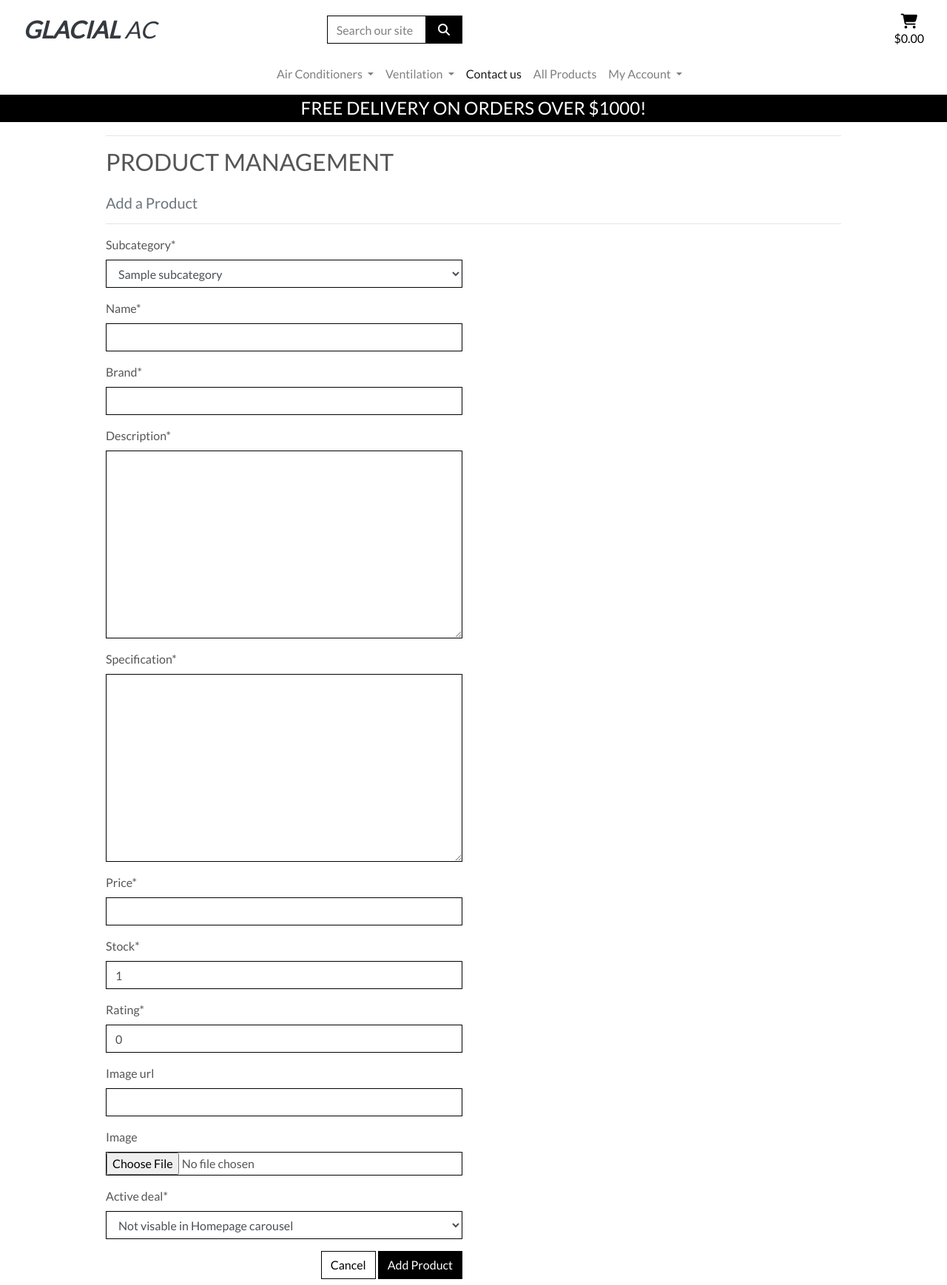
After one commit to Oile995/Project5, a Django app: page /products/add_product/ in a window 1280 px wide. The commit adds this page. Shown: the whole page at 74% size. Run offline with Django 3.2, Linux system fonts and the light colour scheme; tables that the repository leaves empty hold one stand-in row (values such as "Sample post"); some libraries are stand-ins or nearby versions.

Commit message:
Added product/subcategory/category creation forms Added creation form for super user for: New Products, Subcategories and Categories Updated nav-links to work with these new functions

```diff
--- a/cart/templates/cart/cart.html
+++ b/cart/templates/cart/cart.html
@@ -39,9 +39,9 @@
                                 <tr>
                                     <td class="p-3 w-25">
                                         {% if item.product.image %}
-                                            <img class="img-fluid rounded" src="{{ item.product.image.url }}" alt=" Image of {{ item.product.name }}">
+                                        <img class="img-fluid rounded" src="{{ item.product.image.url }}" alt="{{ item.product.name }}">
                                         {% else %}
-                                            <img class="img-fluid rounded" src="https://www.netonnet.se/GetFile/ProductImagePrimary/hem-fritid/klimat-varme/luftkonditionering/andersson-x-arc-1-5(X1020673)_494266_2_Normal_Large.webp" alt="Placeholder image">
+                                        <img class="img-fluid rounded" src="{{ MEDIA_URL }}noimage.png" alt="{{ item.product.name }}">
                                         {% endif %}
                                     </td>
                                     <td class="py-3">
--- a/products/forms.py
+++ b/products/forms.py
@@ -1,5 +1,36 @@
 from django import forms
 from .models import Product, SubCategory, Category
+
+
+
+
+class CategoryForm(forms.ModelForm):
+
+    class Meta:
+        model = Category
+        fields = '__all__'
+
+    def __init__(self, *args, **kwargs):
+        super().__init__(*args, **kwargs)
+
+        for field_name, field in self.fields.items():
+            field.widget.attrs['class'] = 'border-black rounded-0'
+
+
+class SubCategoryForm(forms.ModelForm):
+
+    class Meta:
+        model = SubCategory
+        fields = '__all__'
+
+    def __init__(self, *args, **kwargs):
+        super().__init__(*args, **kwargs)
+        categories = Category.objects.all()
+        friendly_names = [(c.id, c.get_friendly_name()) for c in categories]
+
+        self.fields['category'].choices = friendly_names
+        for field_name, field in self.fields.items():
+            field.widget.attrs['class'] = 'border-black rounded-0'
 
 
 class ProductForm(forms.ModelForm):
@@ -10,10 +41,9 @@ class ProductForm(forms.ModelForm):
 
     def __init__(self, *args, **kwargs):
         super().__init__(*args, **kwargs)
-        categories = Category.objects.all()
-        subcategory = SubCategory.objects.all()
-        friendly_names = [(c.id, c.get_friendly_name()) fpr c om categories]
+        subcategories = SubCategory.objects.all()
+        friendly_names = [(c.id, c.get_friendly_name()) for c in subcategories]
 
-        self.fields['category'].choices = friendly_names
+        self.fields['subcategory'].choices = friendly_names
         for field_name, field in self.fields.items():
             field.widget.attrs['class'] = 'border-black rounded-0'
--- /dev/null
+++ b/products/templates/products/add_product.html
@@ -0,0 +1,37 @@
+{% extends "base.html" %}
+{% load static %}
+
+{% block page_header %}
+    <div class="container header-container">
+        <div class="row">
+            <div class="col"></div>
+        </div>
+    </div>
+{% endblock %}
+
+
+{% block content %}
+    <div class="overlay"></div>
+    <div class="container">
+        <div class="row">
+            <div class="col">
+                <hr>
+                <h2 class="logo-font mb-4">Product Management</h2>
+                <h5 class="text-muted">Add a Product</h5>
+                <hr>
+            </div>
+        </div>
+        <div class="row">
+            <div class="col-12 col-md-6">
+                <form method="POST" action="{% url 'add_product' %}" class="form mb-2" enctype="multipart/form-data">
+                    {% csrf_token %}
+                    {{ form | crispy }}
+                    <div class="text-right">
+                        <a class="btn btn-outline-black rounded-0" href="{% url 'products' %}"> Cancel</a>
+                        <button class="btn btn-black rounded-0" type="submit">Add Product</button>
+                    </div>
+                </form>
+            </div>
+        </div>
+    </div>
+{% endblock %}
--- a/products/urls.py
+++ b/products/urls.py
@@ -4,6 +4,11 @@ from . import views
 
 urlpatterns = [
     path('', views.all_products, name='products'),
-    path('<product_id>', views.product_detail, name='product_detail'),
+    path('<int:product_id>/', views.product_detail, name='product_detail'),
+    path('add_category/', views.add_category, name='add_category'),
+    path('add_subcategory/', views.add_subcategory, name='add_subcategory'),
+    path('add_product/', views.add_product, name='add_product'),
+
+
 
 ]
--- a/products/views.py
+++ b/products/views.py
@@ -3,8 +3,8 @@ from django.core.paginator import Paginator
 from django.contrib import messages
 from django.db.models import Q
 from django.db.models.functions import Lower
-from .models import Product, SubCategory
-
+from .models import Product, SubCategory, Category
+from .forms import ProductForm, SubCategoryForm, CategoryForm
 
 def all_products(request):
     """ A view to show all products """
@@ -69,3 +69,68 @@ def product_detail(request, product_id):
         'page_obj' : page_obj,
     }
     return render(request, 'products/product_detail.html', context)
+
+
+def add_category(request):
+    """ Add a product to the store"""
+
+    if request.method == 'POST':
+        form = CategoryForm(request.POST, request.FILES)
+        if form.is_valid():
+            form.save()
+            messages.success(request, 'Successfully added product!')
+            return redirect(reverse('add_category'))
+        else:
+            messages.error(request, 'Failed to add product. Please ensure the form is valid.')
+    else:
+        form = CategoryForm()
+
+    template = 'products/add_category.html'
+    context = {
+        'form' : form,
+    }
+
+    return render(request, template, context)
+
+
+def add_subcategory(request):
+    """ Add a product to the store"""
+
+    if request.method == 'POST':
+        form = SubCategoryForm(request.POST, request.FILES)
+        if form.is_valid():
+            form.save()
+            messages.success(request, 'Successfully added product!')
+            return redirect(reverse('add_subcategory'))
+        else:
+            messages.error(request, 'Failed to add product. Please ensure the form is valid.')
+    else:
+        form = SubCategoryForm()
+
+    template = 'products/add_subcategory.html'
+    context = {
+        'form' : form,
+    }
+
+    return render(request, template, context)
+
+def add_product(request):
+    """ Add a product to the store"""
+
+    if request.method == 'POST':
+        form = ProductForm(request.POST, request.FILES)
+        if form.is_valid():
+            form.save()
+            messages.success(request, 'Successfully added product!')
+            return redirect(reverse('add_product'))
+        else:
+            messages.error(request, 'Failed to add product. Please ensure the form is valid.')
+    else:
+        form = ProductForm()
+
+    template = 'products/add_product.html'
+    context = {
+        'form' : form,
+    }
+
+    return render(request, template, context)
--- a/profiles/views.py
+++ b/profiles/views.py
@@ -15,10 +15,12 @@ def profile(request):
         if form.is_valid():
             form.save()
             messages.success(request, 'Profile updated Successfully')
+        else:
+            messages.error(request, 'Update failed. Please ensure the form is valid.')
+    else:
+        form = UserProfileForm(instance=profile)
 
-    form = UserProfileForm(instance=profile)
     orders = profile.orders.all()
-
     template = 'profiles/profile.html'
     context = {
         'form' : form,
--- a/templates/base.html
+++ b/templates/base.html
@@ -28,6 +28,7 @@
         <script src="https://kit.fontawesome.com/e9c73d7092.js" crossorigin="anonymous"></script>
         <script src="https://code.jquery.com/jquery-3.4.1.min.js" integrity="sha256-CSXorXvZcTkaix6Yvo6HppcZGetbYMGWSFlBw8HfCJo=" crossorigin="anonymous"></script>
         <script src="https://cdn.jsdelivr.net/npm/jquery@3.5.1/dist/jquery.min.js" integrity="sha256-9/aliU8dGd2tb6OSsuzixeV4y/faTqgFtohetphbbj0=" crossorigin="anonymous"></script>
+        <script src="https://cdn.jsdelivr.net/npm/popper.js@1.12.9/dist/umd/popper.min.js"></script>
         <script src="https://stackpath.bootstrapcdn.com/bootstrap/4.4.1/js/bootstrap.min.js" integrity="sha384-wfSDF2E50Y2D1uUdj0O3uMBJnjuUD4Ih7YwaYd1iqfktj0Uod8GCExl3Og8ifwB6" crossorigin="anonymous"></script>
         <script src="https://js.stripe.com/v3/"></script>
     {% endblock %}
@@ -60,7 +61,7 @@
               </form>
           </div>
           <div class="col-12 col-sm-4 my-auto py-1 py-lg-0 text-center text-lg-right offset-lg-2">
-            <div class="list-inline-item dropdown">
+            <div class="list-inline-item dropdown dropleft">
                 <a class="{% if grand_total %}text-info font-weight-bold{% else %}text-black{% endif %} nav-link" href="{% url 'view_cart' %}" id="current-cart" data-toggle="dropdown" aria-haspopup="true" aria-expanded="false">
                     <div class="text-center">
                         <div><i class="fas fa-shopping-cart fa-lg"></i></div>
@@ -73,9 +74,49 @@
                         </p>
                     </div>
                 </a>
-                  <div class="dropdown-menu" aria-labelledby="current-cart">
-                    <a href="{% url 'view_cart' %}" class="dropdown-item">Current cart is empty</a>
-                </div>
+                  <div class="dropdown-menu " style="width:400px;" aria-labelledby="current-cart">
+                    {% if grand_total and not on_profile_page %}
+                      <p class="logo-font bg-white text-black py-1">Your Cart ({{ product_count }})</p>
+                      <div class="cart-notification-wrapper">
+                          {% for item in cart_items %}
+                              <div class="row">
+                                  <div class="col-3 my-1">
+                                      {% if item.product.image %}
+                                      <img class="w-100" src="{{ item.product.image.url }}" alt="{{ item.product.name }}">
+                                      {% else %}
+                                      <img class="w-100" src="{{ MEDIA_URL }}noimage.png" alt="{{ item.product.name }}">
+                                      {% endif %}
+                                  </div>
+                                  <div class="col-9">
+                                      <p class="my-0"><strong>{{ item.product.name }}</strong></p>
+                                      <p class="my-0 small text-muted">Qty: {{ item.quantity }}</p>
+                                  </div>
+                              </div>
+                          {% endfor %}
+                      </div>
+                      <div class="row">
+                          <div class="col">
+                              <strong><p class="mt-3 mb-1 text-black">
+                                  Total{% if free_delivery_delta > 0 %} (Exc. delivery){% endif %}:
+                                  <span class="float-right">${{ total|floatformat:2 }}</span>
+                              </p></strong>
+                              {% if free_delivery_delta > 0 %}
+                                  <p class="mb-0 p-2 bg-warning shadow-sm text-black text-center">
+                                      Spend <strong>${{ free_delivery_delta }}</strong> more to get free next day delivery!
+                                  </p>
+                              {% endif %}
+                              <a href="{% url 'view_cart' %}" class="btn btn-black btn-block rounded-0">
+                                  <span class="text-uppercase">Go To Secure Checkout</span>
+                                  <span class="icon">
+                                      <i class="fas fa-lock"></i>
+                                  </span>
+                              </a>
+                          </div>
+                      </div>
+                    {% endif %}
+                  </div>
+                    <!-- <a href="{% url 'view_cart' %}" class="dropdown-item">Current cart is empty</a> -->
+              </div>
             </div>
         </div>
       </div>
@@ -88,7 +129,11 @@
           {% include 'includes/main-nav.html' %}
         </nav>
       </div>
-      <hr>
+      <div id="delivery-banner" class="row text-center">
+        <div class="col bg-black text-white">
+            <h4 class="logo-font my-1">Free delivery on orders over ${{ free_delivery_threshold }}!</h4>
+        </div>
+    </div>
     </header>
     {% if messages %}
       <div class="message-container">
--- a/templates/includes/main-nav.html
+++ b/templates/includes/main-nav.html
@@ -33,15 +33,23 @@
         </a>
         <div class="dropdown-menu border-0" aria-labelledby="user-options">
           {% if request.user.is_authenticated %}
-            {% if request.user.is_superuser %}
-              <a href="" class="dropdown-item">Product Management</a>
-            {% endif %}
-            <a href="" class="dropdown-item">My Profile</a>
+            <a href="{% url 'profile' %}" class="dropdown-item">My Profile</a>
             <a href="{% url 'account_logout' %}" class="dropdown-item">Logout</a>
           {% else %}
             <a href="{% url 'account_signup' %}" class="dropdown-item">Register</a>
             <a href="{% url 'account_login' %}" class="dropdown-item">Login</a>
           {% endif %}
       </li>
+      {% if request.user.is_superuser %}
+      <li class="nav-item dropdown">
+        <a class="nav-link dropdown-toggle" href="#" id="management-options" data-toggle="dropdown" aria-haspopup="true" aria-expanded="false">
+          Product Management
+        </a>
+        <div class="dropdown-menu border-0" aria-labelledby="management-options">
+          <a href="{% url 'add_category' %}" class="dropdown-item">Add Category</a>
+          <a href="{% url 'add_subcategory' %}" class="dropdown-item">Add Subcategory</a>
+          <a href="{% url 'add_product' %}" class="dropdown-item">Add Product</a>
+      </li>
+      {% endif %}
     </ul>
   </div>
--- a/templates/includes/mobile-top-header.html
+++ b/templates/includes/mobile-top-header.html
@@ -20,7 +20,7 @@
         </form>
     </div>
 </li>
-<li class="list-inline-item dropdown">
+<li class="list-inline-item dropdown dropleft">
     <a class="{% if grand_total %}text-primary font-weight-bold{% else %}text-black{% endif %} nav-link d-block d-sm-none " href="{% url 'view_cart' %}" id="current-cart" data-toggle="dropdown" aria-haspopup="true" aria-expanded="false">
         <div class="text-center">
             <div><i class="fas fa-shopping-cart fa-lg"></i></div>
@@ -33,9 +33,45 @@
             </p>
         </div>
     </a>
-    <div class="dropdown-menu" aria-labelledby="current-cart">
-        <a href="" class="dropdown-item">
-            cart items
-        </a>
-    </div>
+    <div class="dropdown-menu " style="width:200px;" aria-labelledby="current-cart">
+        {% if grand_total and not on_profile_page %}
+          <p class="logo-font bg-white text-black py-1">Your Cart ({{ product_count }})</p>
+          <div class="cart-notification-wrapper">
+              {% for item in cart_items %}
+                  <div class="row">
+                      <div class="col-3 my-1">
+                          {% if item.product.image %}
+                          <img class="w-100" src="{{ item.product.image.url }}" alt="{{ item.product.name }}">
+                          {% else %}
+                          <img class="w-100" src="{{ MEDIA_URL }}noimage.png" alt="{{ item.product.name }}">
+                          {% endif %}
+                      </div>
+                      <div class="col-9">
+                          <p class="my-0"><strong>{{ item.product.name }}</strong></p>
+                          <p class="my-0 small text-muted">Qty: {{ item.quantity }}</p>
+                      </div>
+                  </div>
+              {% endfor %}
+          </div>
+          <div class="row">
+              <div class="col">
+                  <strong><p class="mt-3 mb-1 text-black">
+                      Total{% if free_delivery_delta > 0 %} (Exc. delivery){% endif %}:
+                      <span class="float-right">${{ total|floatformat:2 }}</span>
+                  </p></strong>
+                  {% if free_delivery_delta > 0 %}
+                      <p class="mb-0 p-2 bg-warning shadow-sm text-black text-center">
+                          Spend <strong>${{ free_delivery_delta }}</strong> more to get free next day delivery!
+                      </p>
+                  {% endif %}
+                  <a href="{% url 'view_cart' %}" class="btn btn-black btn-block rounded-0">
+                      <span class="text-uppercase">Go To Secure Checkout</span>
+                      <span class="icon">
+                          <i class="fas fa-lock"></i>
+                      </span>
+                  </a>
+              </div>
+          </div>
+        {% endif %}
+      </div>
 </li>
```
Also changed, not shown: products/templates/products/add_category.html (added, +37 -0 lines), products/templates/products/add_subcategory.html (added, +37 -0 lines).
